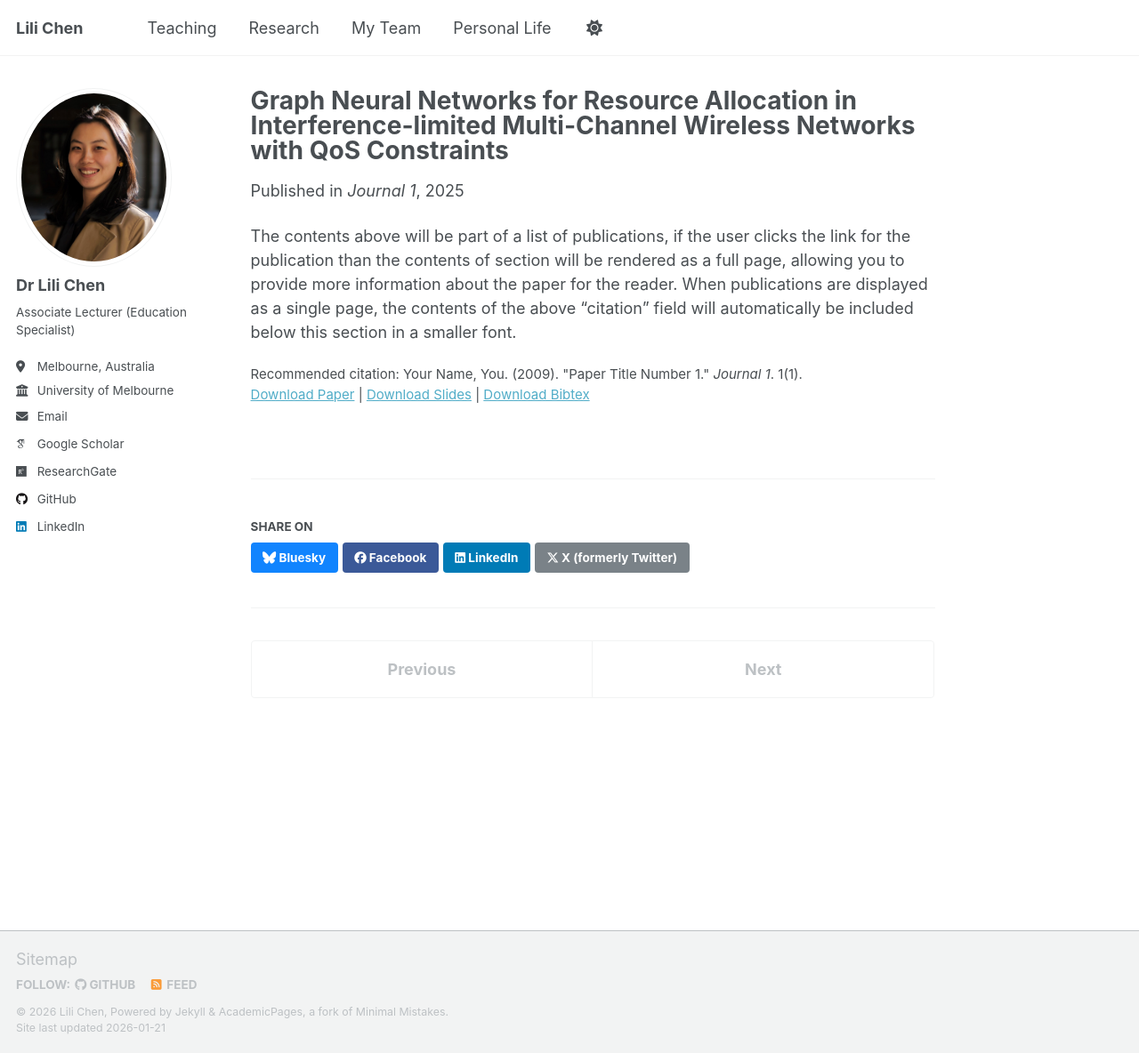
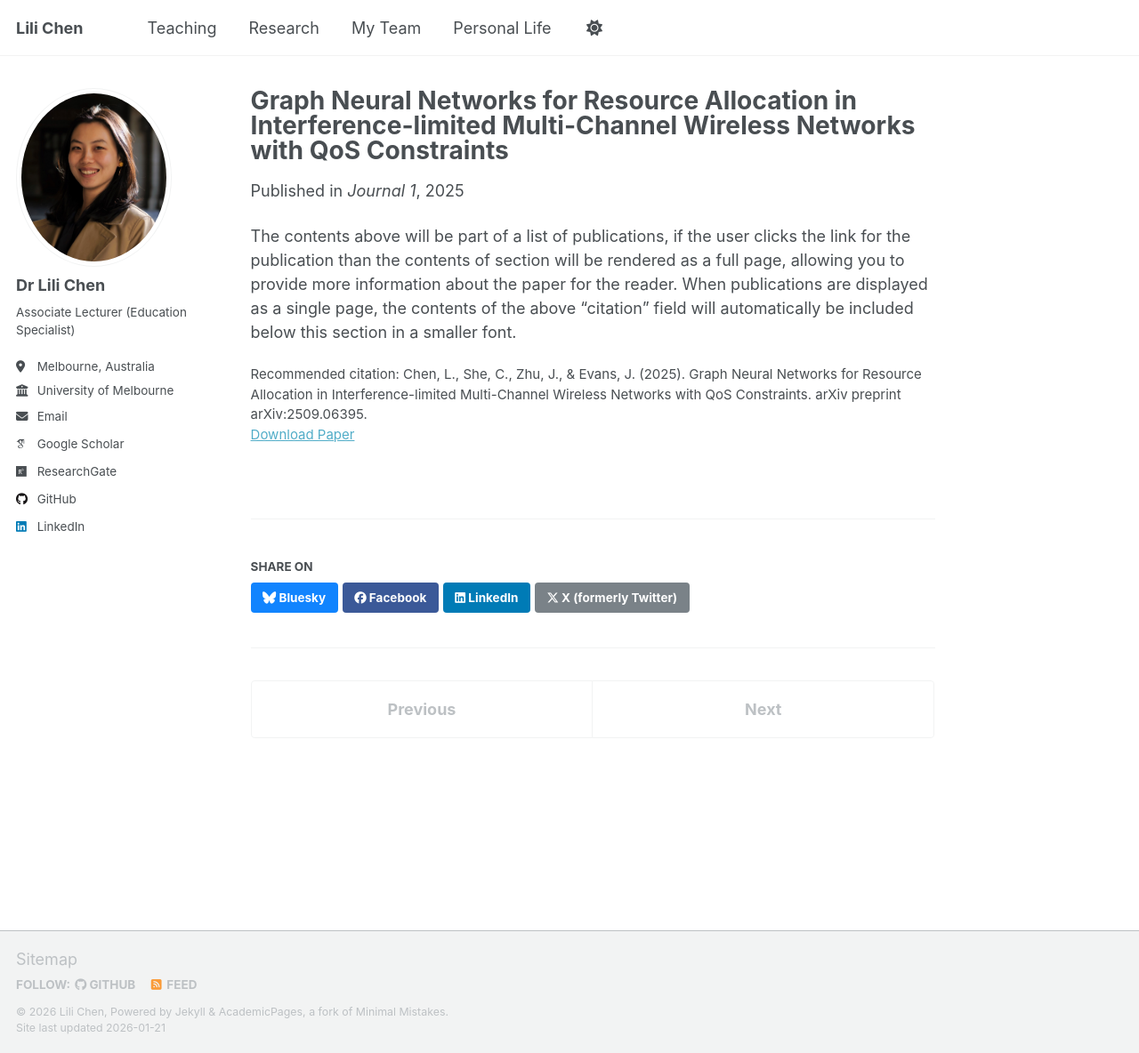
Before and after one commit to LilixChen/lilichen.github.io, a Jekyll site: the page built from _publications/2009-10-01-paper-title-number-1.md, in a window 1280 px wide and 1184 px high. Shown: the whole window at 89% size. Built offline with Jekyll 4.4.1, drawn with Linux system fonts in a browser that asks for light colours; some web fonts are replaced; a script that is not in the unit is left out.

Commit message:
Update 2009-10-01-paper-title-number-1.md

```diff
--- a/_publications/2009-10-01-paper-title-number-1.md
+++ b/_publications/2009-10-01-paper-title-number-1.md
@@ -7,9 +7,8 @@ excerpt: 'Meeting minimum data rate constraints is a significant challenge in wi
 network complexity grows. Traditional deep learning approaches often address these constraints by incorporating penalty terms into the loss function and tuning hyperparameters empirically. However, this heuristic treatment offers no theoretical convergence guarantees and frequently fails to satisfy QoS requirements in practical scenarios. Building upon the structure of the WMMSE algorithm, we first extend it to a multi-channel setting with QoS constraints, resulting in the enhanced WMMSE (eWMMSE) algorithm, which is provably convergent to a locally optimal solution when the problem is feasible. To further reduce computational complexity and improve scalability, we develop a GNN-based algorithm, JCPGNN-M, capable of supporting simultaneous multi-channel allocation per user. To overcome the limitations of traditional deep learning methods, we propose a principled framework that integrates GNN with a Lagrangian-based primal-dual optimization method. By training the GNN within the Lagrangian framework, we ensure satisfaction of QoS constraints and convergence to a stationary point. Extensive simulations demonstrate that JCPGNNM matches the performance of eWMMSE while offering significant gains in inference speed, generalization to larger networks, and robustness under imperfect channel state information. This work presents a scalable and theoretically grounded solution for constrained resource allocation in future wireless networks.'
 date: 2025-09-08
 venue: 'Journal 1'
-slidesurl: 'http://academicpages.github.io/files/slides1.pdf'
+#slidesurl: 'http://academicpages.github.io/files/slides1.pdf'
 paperurl: 'https://arxiv.org/pdf/2509.06395?'
-bibtexurl: 'http://academicpages.github.io/files/bibtex1.bib'
-citation: 'Your Name, You. (2009). &quot;Paper Title Number 1.&quot; <i>Journal 1</i>. 1(1).'
+citation: 'Chen, L., She, C., Zhu, J., & Evans, J. (2025). Graph Neural Networks for Resource Allocation in Interference-limited Multi-Channel Wireless Networks with QoS Constraints. arXiv preprint arXiv:2509.06395.'
 ---
 The contents above will be part of a list of publications, if the user clicks the link for the publication than the contents of section will be rendered as a full page, allowing you to provide more information about the paper for the reader. When publications are displayed as a single page, the contents of the above "citation" field will automatically be included below this section in a smaller font.
```
